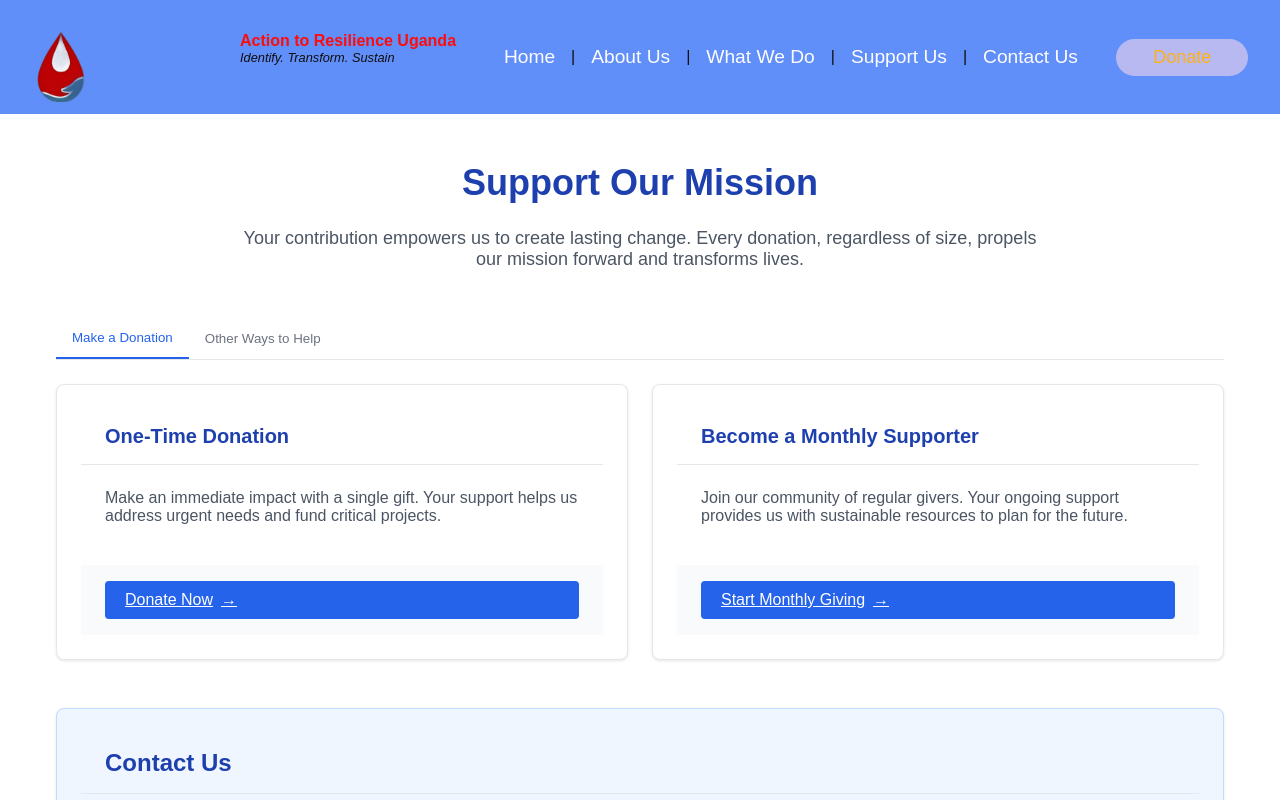
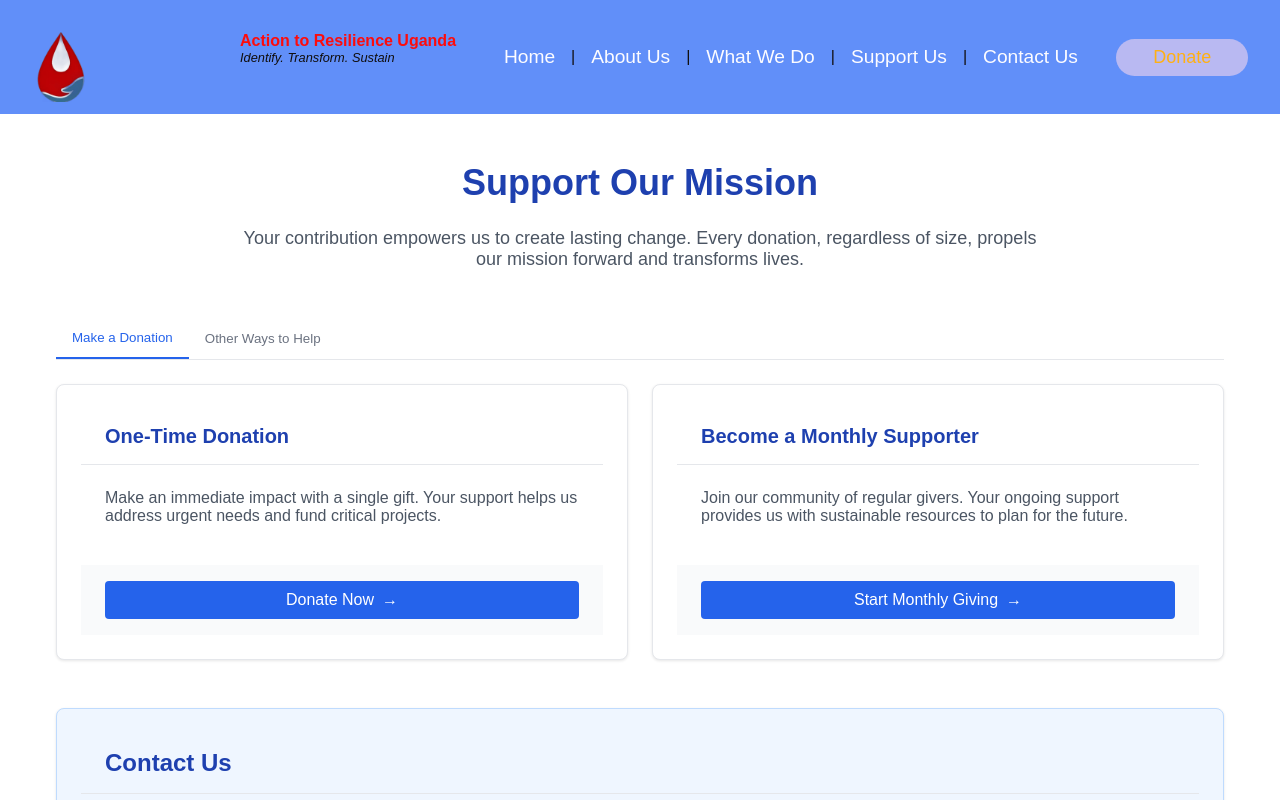
Before and after one commit to cosmah/actiontoresilienceuganda, a React (Create React App) app in the folder actiontoresilienceuganda/: page /support in a window 1280 px wide. Shown: the top 800 px of the page. Built offline with nearby package versions, Linux system fonts and the light colour scheme.

Commit message:
the button works

```diff
--- a/actiontoresilienceuganda/src/components/Support/Support.jsx
+++ b/actiontoresilienceuganda/src/components/Support/Support.jsx
@@ -1,17 +1,22 @@
 import React, { useState } from 'react';
-import { Link } from 'react-router-dom';
+import { useNavigate } from 'react-router-dom';
 import './Support.css';
 
 const Button = ({ children, className, to, ...props }) => {
-  if (to) {
-    return (
-      <Link to={to} className={`button ${className}`} {...props}>
-        {children}
-      </Link>
-    );
-  }
+  const navigate = useNavigate();
+
+  const handleClick = () => {
+    if (to) {
+      navigate(to);
+    }
+  };
+
   return (
-    <button className={`button ${className}`} {...props}>
+    <button
+      className={`button ${className}`}
+      onClick={handleClick}
+      {...props}
+    >
       {children}
     </button>
   );
```
